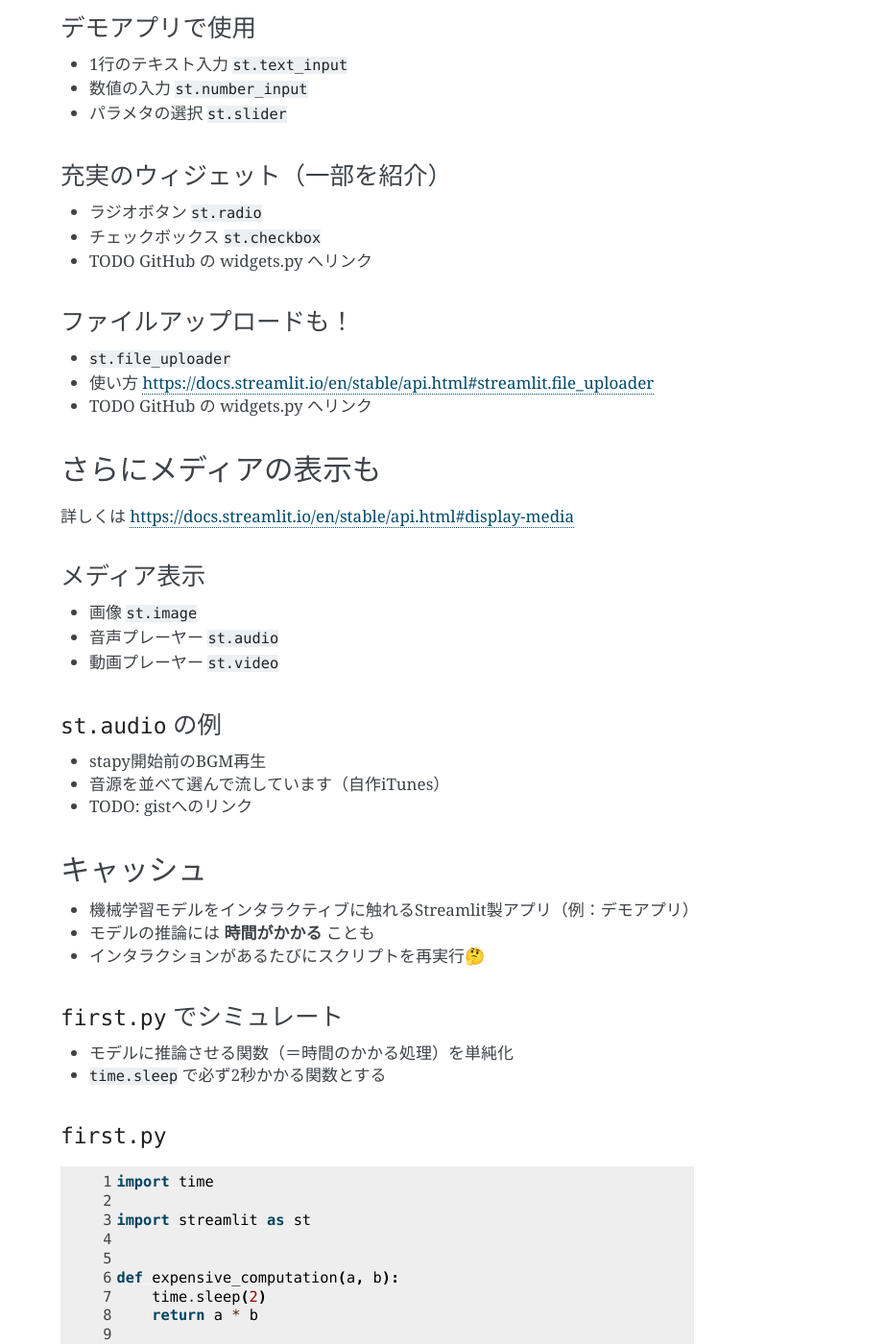
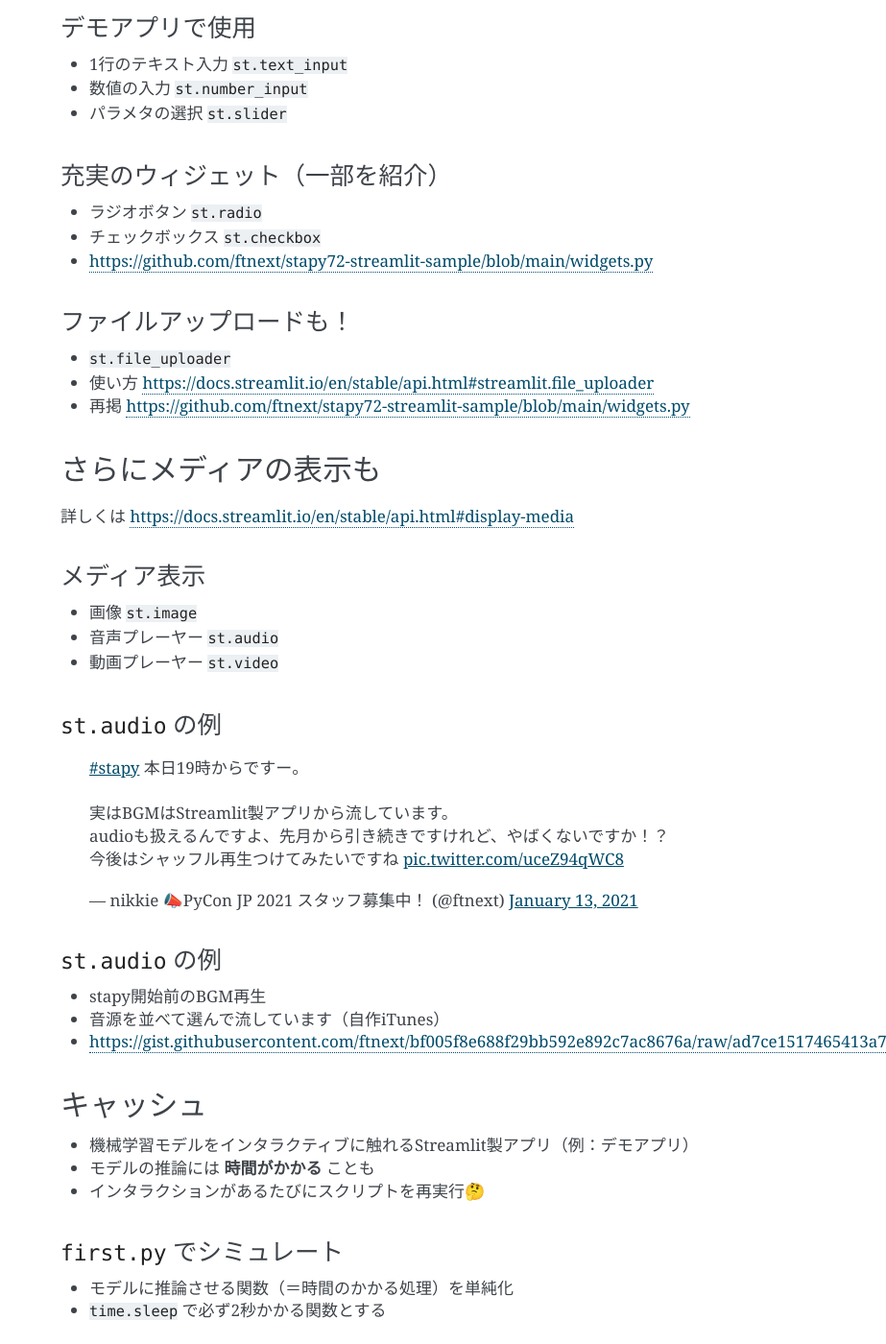
Before and after one commit to ftnext/2021_slides, a Sphinx documentation site: the page built from source/stapy_Aug_app_runner/streamlit_season.rst, in a window 1280 px wide and 1400 px high, scrolled down 10310 px. Shown: the whole window at 96% size, without its empty margins (357-1280 px from the left). Built offline with Sphinx 7.4.7, drawn with Linux system fonts in a browser that asks for light colours; comment, search, counter and statistics services are not loaded.

Commit message:
[feat] Brush up

```diff
--- a/source/stapy_Aug_app_runner/principles/interaction.rst.txt
+++ b/source/stapy_Aug_app_runner/principles/interaction.rst.txt
@@ -62,14 +62,14 @@ Streamlit Principle 2
 
 * ラジオボタン ``st.radio``
 * チェックボックス ``st.checkbox``
-* TODO GitHub の widgets.py へリンク
+* :raw-html:`<i class="fab fa-github"></i>` https://github.com/ftnext/stapy72-streamlit-sample/blob/main/widgets.py
 
 ファイルアップロードも！
 ------------------------------------------------
 
 * ``st.file_uploader``
 * 使い方 https://docs.streamlit.io/en/stable/api.html#streamlit.file_uploader
-* TODO GitHub の widgets.py へリンク
+* 再掲 :raw-html:`<i class="fab fa-github"></i>` https://github.com/ftnext/stapy72-streamlit-sample/blob/main/widgets.py
 
 さらにメディアの表示も
 ============================================================
@@ -86,6 +86,13 @@ Streamlit Principle 2
 ``st.audio`` の例
 ------------------------------------------------
 
+.. raw:: html
+
+    <blockquote class="twitter-tweet"><p lang="ja" dir="ltr"><a href="https://twitter.com/hashtag/stapy?src=hash&amp;ref_src=twsrc%5Etfw">#stapy</a> 本日19時からですー。<br><br>実はBGMはStreamlit製アプリから流しています。<br>audioも扱えるんですよ、先月から引き続きですけれど、やばくないですか！？<br>今後はシャッフル再生つけてみたいですね <a href="https://t.co/uceZ94qWC8">pic.twitter.com/uceZ94qWC8</a></p>&mdash; nikkie 📣PyCon JP 2021 スタッフ募集中！ (@ftnext) <a href="https://twitter.com/ftnext/status/1349293059066925056?ref_src=twsrc%5Etfw">January 13, 2021</a></blockquote> <script async src="https://platform.twitter.com/widgets.js" charset="utf-8"></script>
+
+``st.audio`` の例
+------------------------------------------------
+
 * stapy開始前のBGM再生
 * 音源を並べて選んで流しています（自作iTunes）
-* TODO: gistへのリンク
+* :raw-html:`<i class="fab fa-github"></i>` https://gist.githubusercontent.com/ftnext/bf005f8e688f29bb592e892c7ac8676a/raw/ad7ce1517465413a7150869337919247d1396a22/app.py
```
